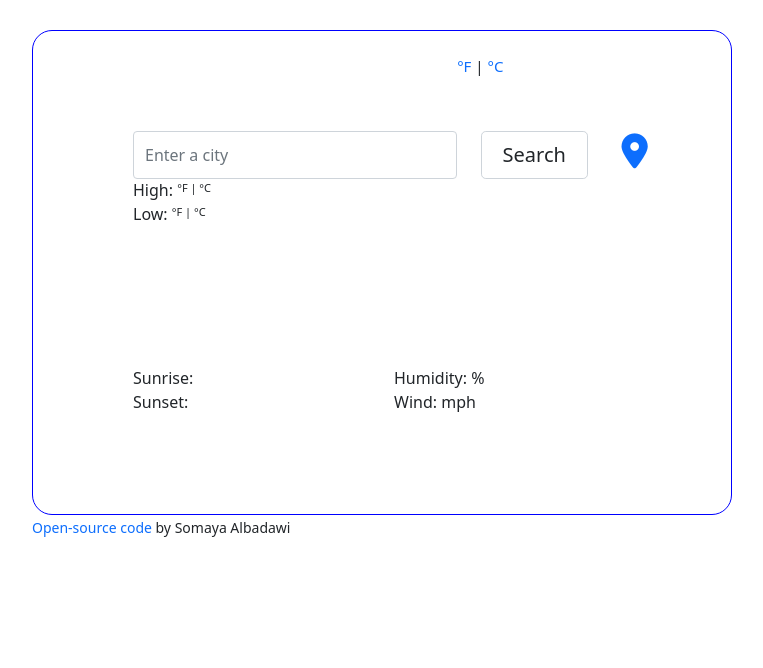
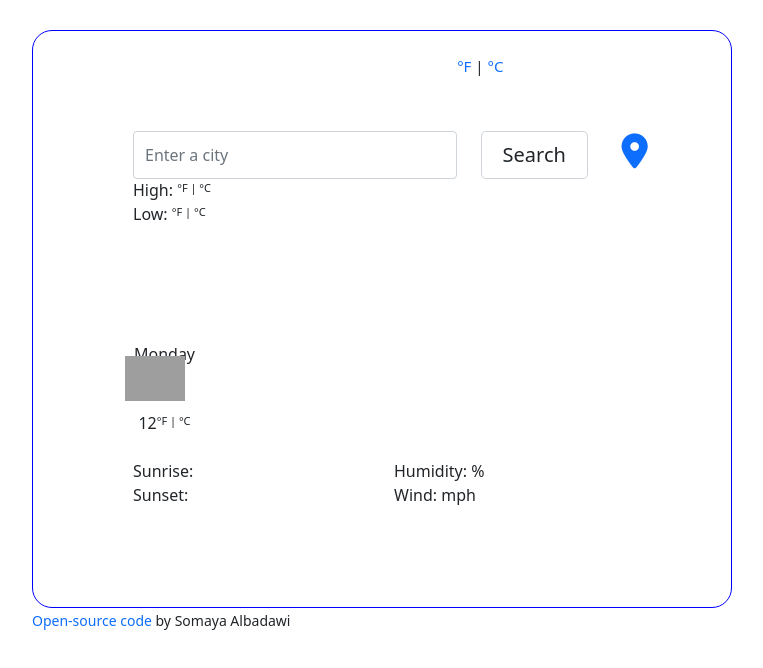
Before and after one commit to SomayaAl/vanilla-weather-app, a plain HTML site: page index.html in a window 1280 px wide. Shown: the whole page, without its empty margins (258-1021 px from the left). Drawn offline with nearby package versions, Linux system fonts and the light colour scheme; no server answers; grey boxes are pictures that could not be loaded.

Commit message:
Added forecast in HTML and CSS

```diff
--- a/index.html
+++ b/index.html
@@ -66,6 +66,14 @@
                 </span>
             </div>
           </div>
+          <div class="row" id="weather-forecast">
+            <div class="col-2" id="first-day">Monday
+                <div id="first-day-icon"><img src="http://openweathermap.org/img/wn/10d@2x.png" id="icon" width=60 /></div>
+                <div id="first-day-temp">12<span class="units">°F | °C</span></div>
+            </div>
+
+          </div>
+
         </br>
           <div class="row">
             <div class="col-6">Sunrise: <span id="sunrise"></span></div>
--- a/src/style.css
+++ b/src/style.css
@@ -94,3 +94,7 @@ a:link {
 a:hover {
   text-decoration: none;
 }
+
+#weather-forecast {
+  text-align: center;
+}
```
